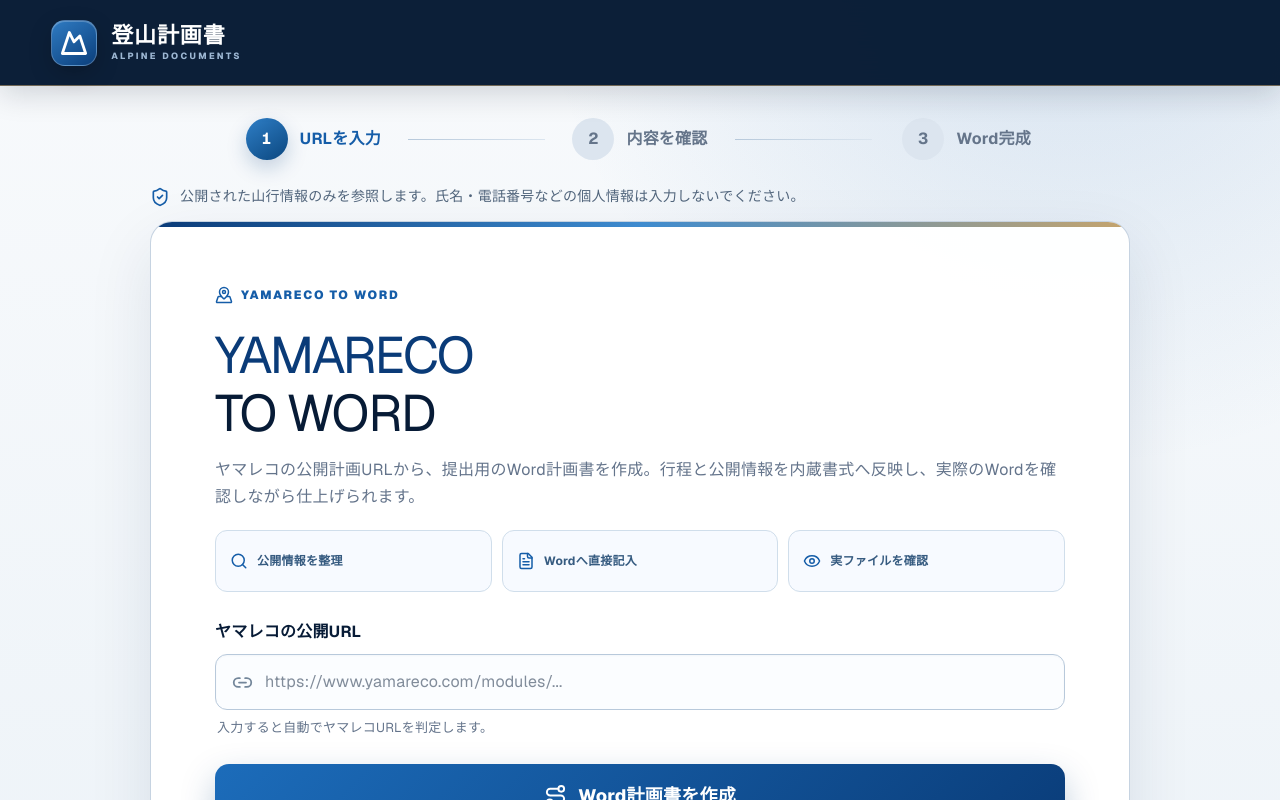
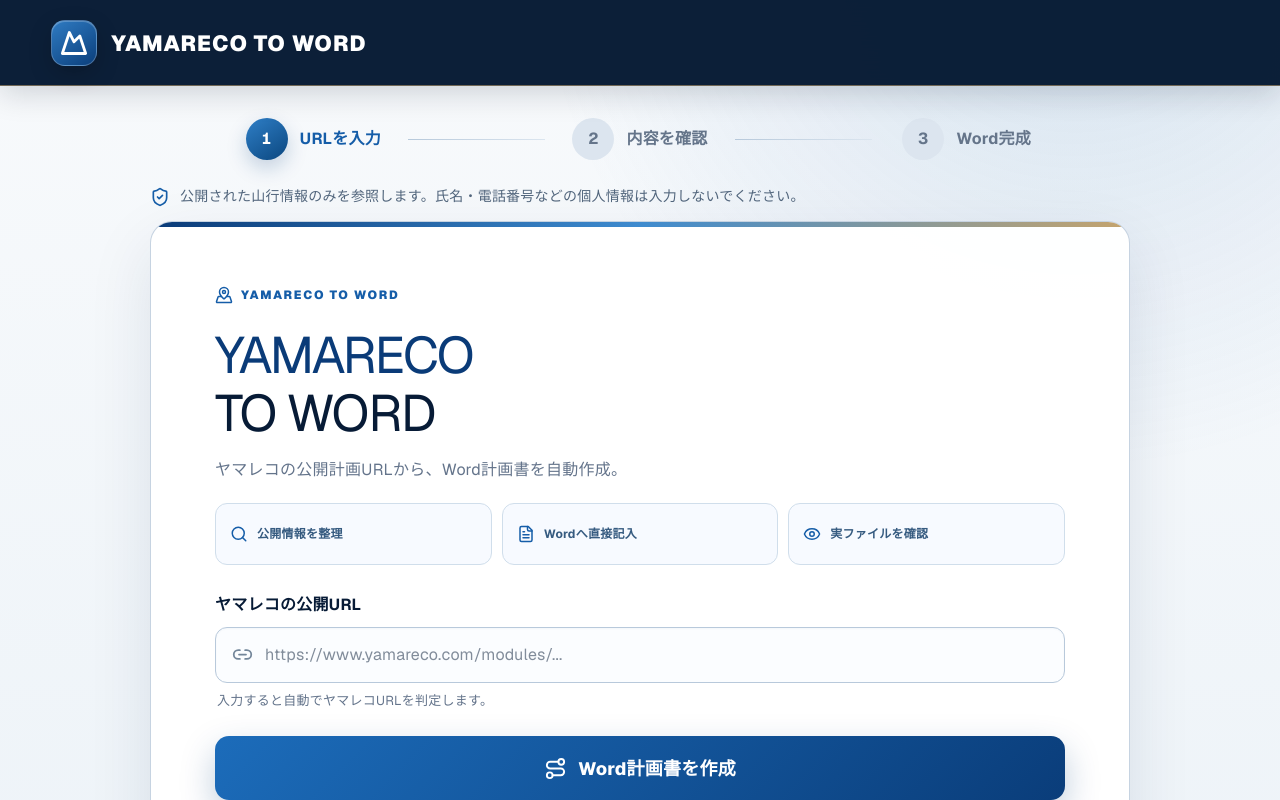
Before and after one commit to ykuru2003/mountain-plan-assistant, a Next.js app: page / in a window 1280 px wide. Shown: the top 800 px of the page. Built offline with nearby package versions, Linux system fonts and the light colour scheme.

Commit message:
Update YAMARECO TO WORD landing copy

```diff
--- a/app/page.tsx
+++ b/app/page.tsx
@@ -281,9 +281,9 @@
     <main className="app-shell">
       <a className="skip-link" href="#main-content">本文へ移動</a>
       <header className="topbar">
-        <a className="brand" href="#top" aria-label="登山計画書 Field Desk トップ">
+        <a className="brand" href="#top" aria-label="YAMARECO TO WORD トップ">
           <span className="brand-mark"><Mountain size={28} strokeWidth={2.4} /></span>
-          <span className="brand-copy"><strong>登山計画書</strong><small>ALPINE DOCUMENTS</small></span>
+          <span className="brand-copy"><strong>YAMARECO TO WORD</strong></span>
         </a>
       </header>
 
@@ -319,7 +319,7 @@
             <article className="card input-card">
               <div className="eyebrow"><MapPinned size={18} />YAMARECO TO WORD</div>
               <h1><span>YAMARECO</span><br />TO WORD</h1>
-              <p className="lead">ヤマレコの公開計画URLから、提出用のWord計画書を作成。行程と公開情報を内蔵書式へ反映し、実際のWordを確認しながら仕上げられます。</p>
+              <p className="lead">ヤマレコの公開計画URLから、Word計画書を自動作成。</p>
 
               <div className="feature-row" aria-label="主な機能">
                 <span><Search size={18} /><strong>公開情報を整理</strong></span>
```
